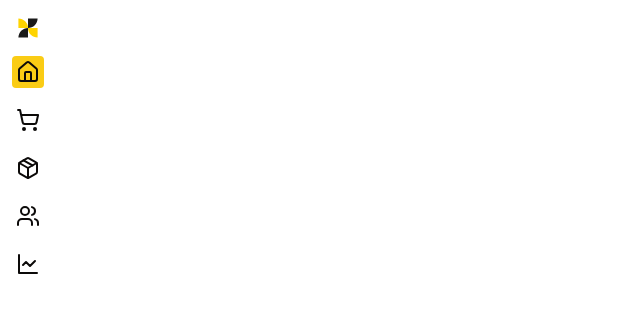
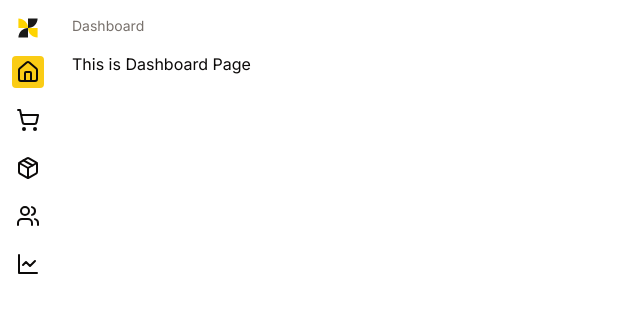
Before and after one commit to CodeUi-dev/Shine-ECommerce, a Next.js app in the folder workspaces/shine-dashboard/: page /dashboard in a window 1280 px wide. Shown: the top 312 px of the page, without its empty margins (0-640 px from the left). Built offline with nearby package versions, Linux system fonts and the light colour scheme.

Commit message:
feat(Shine-Dashboard): Add Breadcrumb

```diff
--- a/workspaces/shine-dashboard/src/app/dashboard/layout.tsx
+++ b/workspaces/shine-dashboard/src/app/dashboard/layout.tsx
@@ -1,4 +1,5 @@
 import Aside from "@/components/aside"
+import CustomBreadcrumb from "@/components/customBreadcrumb"
 
 interface IDashboardLayoutProps {
 	children: React.ReactNode
@@ -6,9 +7,18 @@
 
 const DashboardLayout: React.FC<IDashboardLayoutProps> = ({ children }) => {
 	return (
-		<div className='min-h-screen'>
+		<div
+			className='min-h-screen'
+			style={{
+				display: 'grid',
+				gridTemplateColumns: '56px 1fr'
+			}}
+		>
 			<Aside />
-			{children}
+			<div className='p-4 flex flex-col gap-4'>
+				<CustomBreadcrumb />
+				{children}
+			</div>
 		</div>
 	)
 }
--- a/workspaces/shine-dashboard/src/app/dashboard/page.tsx
+++ b/workspaces/shine-dashboard/src/app/dashboard/page.tsx
@@ -1,7 +1,7 @@
 
 const DashboardPage = () => {
 	return (
-		<></>
+		<>This is Dashboard Page</>
 	)
 }
 
--- a/workspaces/shine-dashboard/src/components/aside.tsx
+++ b/workspaces/shine-dashboard/src/components/aside.tsx
@@ -1,38 +1,10 @@
 'use client'
 
 import { Tooltip, TooltipContent, TooltipProvider, TooltipTrigger } from "@/components/ui/tooltip"
-import { Home, LineChart, Package, ShoppingCart, Users } from 'lucide-react'
+import availablePages from "@/constants/availablePages"
 import Image from "next/image"
 import Link from "next/link"
 import { usePathname } from "next/navigation"
-
-const asideLinks = [
-	{
-		hrefTo: '/dashboard',
-		icon: <Home />,
-		name: 'Dashboard'
-	},
-	{
-		hrefTo: '/dashboard/orders',
-		icon: <ShoppingCart />,
-		name: 'Compras e Pedidos'
-	},
-	{
-		hrefTo: '/dashboard/products',
-		icon: <Package />,
-		name: 'Produtos e Estoque'
-	},
-	{
-		hrefTo: '/dashboard/users',
-		icon: <Users />,
-		name: 'Usuarios e Clientes'
-	},
-	{
-		hrefTo: '/dashboard/analytics',
-		icon: <LineChart />,
-		name: 'Indicadores'
-	}
-] as const
 
 const Aside = () => {
 	const pathname = usePathname()
@@ -43,7 +15,7 @@
 				<Image src='/logo.svg' width={24} height={24} alt='Shine Logo' />
 
 				<TooltipProvider>
-					{asideLinks.map((link, i) => (
+					{availablePages.map((link, i) => (
 						<Tooltip key={i}>
 							<TooltipTrigger asChild>
 								<Link
--- /dev/null
+++ b/workspaces/shine-dashboard/src/components/customBreadcrumb.tsx
@@ -0,0 +1,27 @@
+'use client'
+
+import { Breadcrumb, BreadcrumbItem, BreadcrumbLink, BreadcrumbList, BreadcrumbSeparator } from "@/components/ui/breadcrumb"
+import { usePathname } from "next/navigation"
+
+const CustomBreadcrumb = () => {
+	const paths = usePathname().split('/').splice(1)
+
+	return (
+		<Breadcrumb>
+			<BreadcrumbList>
+			{paths.map((path, i) =>(
+					// TODO Resolve Error of unique "key"
+					// TODO Add Href to BreadcrumbLink
+					<>
+						<BreadcrumbItem key={i}>
+							<BreadcrumbLink className='capitalize cursor-pointer'>{path}</BreadcrumbLink>
+						</BreadcrumbItem>
+						{i + 1 != paths.length && <BreadcrumbSeparator />}
+					</>
+				))}
+			</BreadcrumbList>
+		</Breadcrumb>
+	)
+}
+
+export default CustomBreadcrumb
--- /dev/null
+++ b/workspaces/shine-dashboard/src/components/ui/breadcrumb.tsx
@@ -0,0 +1,115 @@
+import * as React from "react"
+import { ChevronRightIcon, DotsHorizontalIcon } from "@radix-ui/react-icons"
+import { Slot } from "@radix-ui/react-slot"
+
+import { cn } from "@/lib/utils"
+
+const Breadcrumb = React.forwardRef<
+  HTMLElement,
+  React.ComponentPropsWithoutRef<"nav"> & {
+    separator?: React.ReactNode
+  }
+>(({ ...props }, ref) => <nav ref={ref} aria-label="breadcrumb" {...props} />)
+Breadcrumb.displayName = "Breadcrumb"
+
+const BreadcrumbList = React.forwardRef<
+  HTMLOListElement,
+  React.ComponentPropsWithoutRef<"ol">
+>(({ className, ...props }, ref) => (
+  <ol
+    ref={ref}
+    className={cn(
+      "flex flex-wrap items-center gap-1.5 break-words text-sm text-muted-foreground sm:gap-2.5",
+      className
+    )}
+    {...props}
+  />
+))
+BreadcrumbList.displayName = "BreadcrumbList"
+
+const BreadcrumbItem = React.forwardRef<
+  HTMLLIElement,
+  React.ComponentPropsWithoutRef<"li">
+>(({ className, ...props }, ref) => (
+  <li
+    ref={ref}
+    className={cn("inline-flex items-center gap-1.5", className)}
+    {...props}
+  />
+))
+BreadcrumbItem.displayName = "BreadcrumbItem"
+
+const BreadcrumbLink = React.forwardRef<
+  HTMLAnchorElement,
+  React.ComponentPropsWithoutRef<"a"> & {
+    asChild?: boolean
+  }
+>(({ asChild, className, ...props }, ref) => {
+  const Comp = asChild ? Slot : "a"
+
+  return (
+    <Comp
+      ref={ref}
+      className={cn("transition-colors hover:text-foreground", className)}
+      {...props}
+    />
+  )
+})
+BreadcrumbLink.displayName = "BreadcrumbLink"
+
+const BreadcrumbPage = React.forwardRef<
+  HTMLSpanElement,
+  React.ComponentPropsWithoutRef<"span">
+>(({ className, ...props }, ref) => (
+  <span
+    ref={ref}
+    role="link"
+    aria-disabled="true"
+    aria-current="page"
+    className={cn("font-normal text-foreground", className)}
+    {...props}
+  />
+))
+BreadcrumbPage.displayName = "BreadcrumbPage"
+
+const BreadcrumbSeparator = ({
+  children,
+  className,
+  ...props
+}: React.ComponentProps<"li">) => (
+  <li
+    role="presentation"
+    aria-hidden="true"
+    className={cn("[&>svg]:size-3.5", className)}
+    {...props}
+  >
+    {children ?? <ChevronRightIcon />}
+  </li>
+)
+BreadcrumbSeparator.displayName = "BreadcrumbSeparator"
+
+const BreadcrumbEllipsis = ({
+  className,
+  ...props
+}: React.ComponentProps<"span">) => (
+  <span
+    role="presentation"
+    aria-hidden="true"
+    className={cn("flex h-9 w-9 items-center justify-center", className)}
+    {...props}
+  >
+    <DotsHorizontalIcon className="h-4 w-4" />
+    <span className="sr-only">More</span>
+  </span>
+)
+BreadcrumbEllipsis.displayName = "BreadcrumbElipssis"
+
+export {
+  Breadcrumb,
+  BreadcrumbList,
+  BreadcrumbItem,
+  BreadcrumbLink,
+  BreadcrumbPage,
+  BreadcrumbSeparator,
+  BreadcrumbEllipsis,
+}
--- /dev/null
+++ b/workspaces/shine-dashboard/src/constants/availablePages.tsx
@@ -0,0 +1,31 @@
+import { Home, LineChart, Package, ShoppingCart, Users } from 'lucide-react'
+
+const availablePages = [
+	{
+		hrefTo: '/dashboard',
+		icon: <Home />,
+		name: 'Dashboard'
+	},
+	{
+		hrefTo: '/dashboard/orders',
+		icon: <ShoppingCart />,
+		name: 'Compras e Pedidos'
+	},
+	{
+		hrefTo: '/dashboard/products',
+		icon: <Package />,
+		name: 'Produtos e Estoque'
+	},
+	{
+		hrefTo: '/dashboard/users',
+		icon: <Users />,
+		name: 'Usuarios e Clientes'
+	},
+	{
+		hrefTo: '/dashboard/analytics',
+		icon: <LineChart />,
+		name: 'Indicadores'
+	}
+] as const
+
+export default availablePages
```
Also changed, not shown: 1 other file (tests, documents, lock files or other folders).
